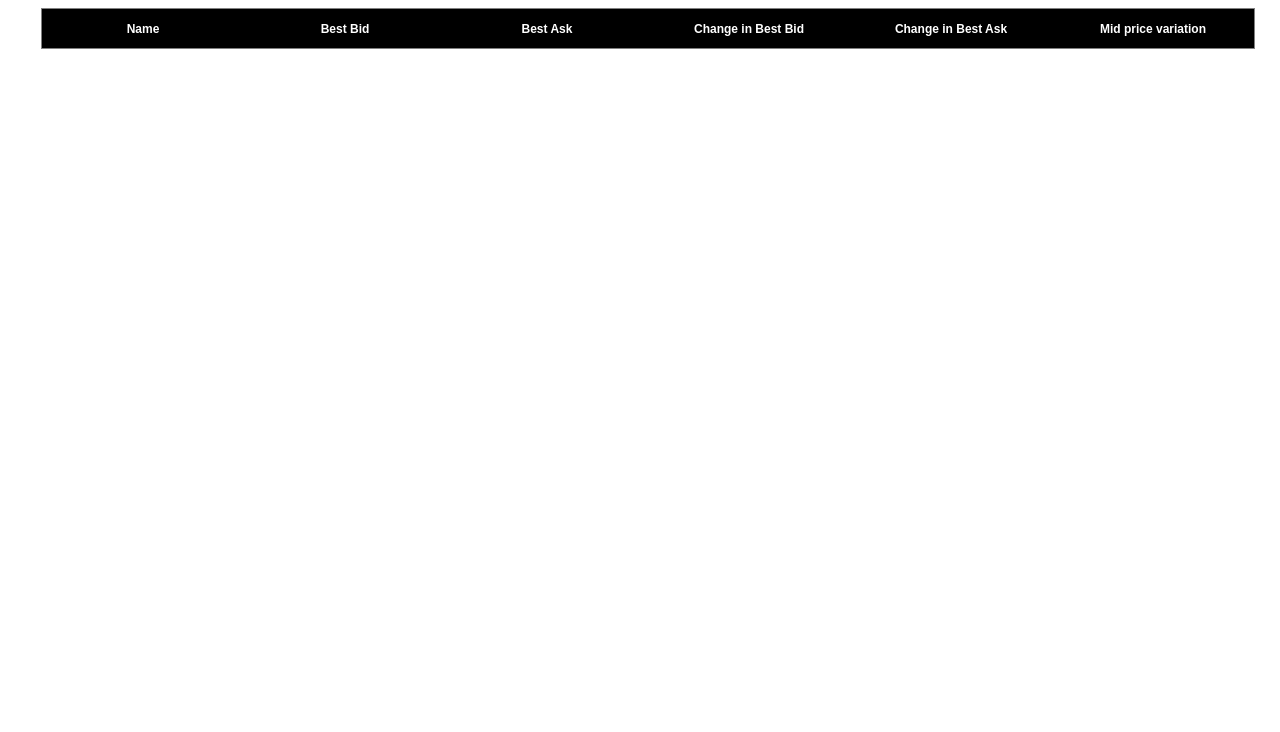
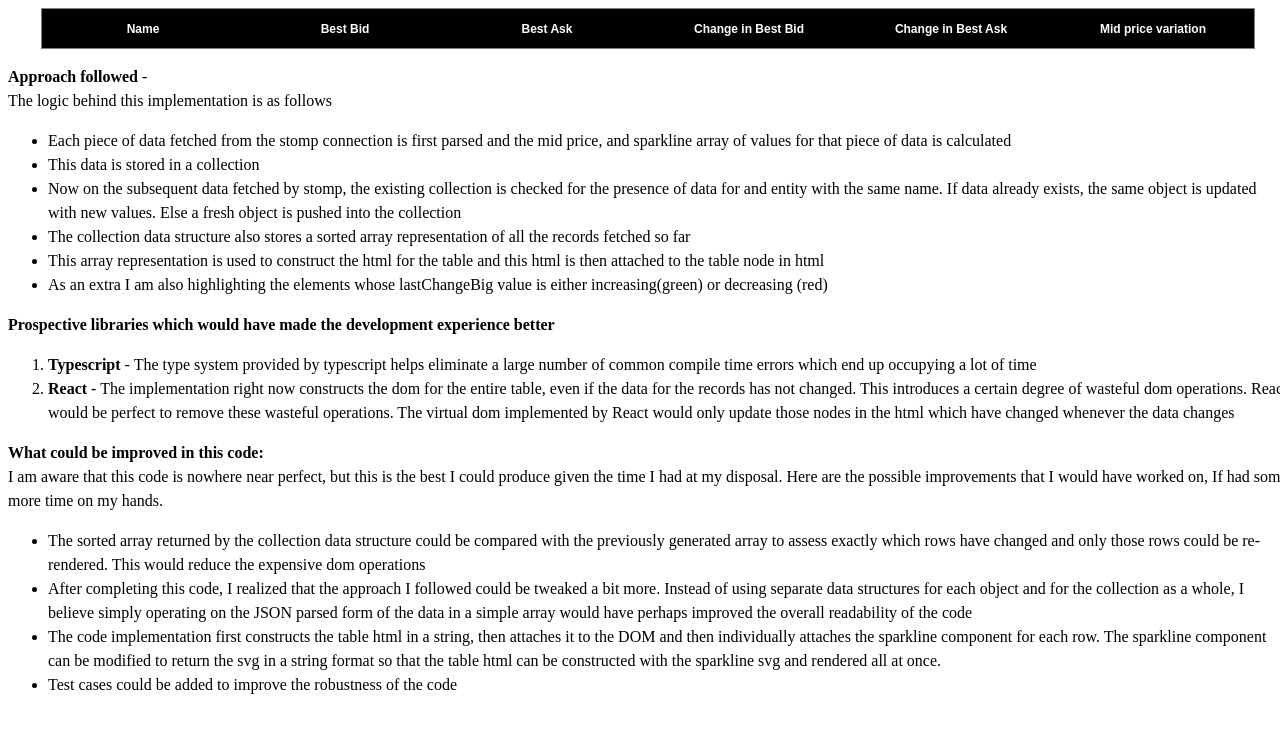
Before and after one commit to nahushf/Dev, a website with bundled scripts: page site/index.html in a window 1280 px wide. Built offline with nearby package versions, Linux system fonts and the light colour scheme; no server answers.

Commit message:
Added extra info to index.html

```diff
--- a/site/index.html
+++ b/site/index.html
@@ -47,6 +47,11 @@
             width: 200px;
             text-align: center;
         }
+
+        .text {
+            font-family: serif;
+            line-height: 1.5;
+        }
     </style>
 </head>
 
@@ -63,6 +68,77 @@
         <tbody id="content"></tbody>
     </table>
 
+    <div class="text">
+        <p>
+            <b>Approach followed</b> -
+            <br /> The logic behind this implementation is as follows
+            <ul>
+                <li>
+                    Each piece of data fetched from the stomp connection is first parsed and the mid price, and sparkline array of values for
+                    that piece of data is calculated
+                </li>
+                <li>
+                    This data is stored in a collection
+                </li>
+                <li>
+                    Now on the subsequent data fetched by stomp, the existing collection is checked for the presence of data for and entity with
+                    the same name. If data already exists, the same object is updated with new values. Else a fresh object
+                    is pushed into the collection
+                </li>
+                <li>
+                    The collection data structure also stores a sorted array representation of all the records fetched so far
+                </li>
+                <li>
+                    This array representation is used to construct the html for the table and this html is then attached to the table node in
+                    html
+                </li>
+                <li>
+                    As an extra I am also highlighting the elements whose lastChangeBig value is either increasing(green) or decreasing (red)
+                </li>
+            </ul>
+        </p>
+        <p>
+            <b>Prospective libraries which would have made the development experience better</b>
+            <ol>
+                <li>
+                    <b>Typescript</b> - The type system provided by typescript helps eliminate a large number of common compile
+                    time errors which end up occupying a lot of time
+                </li>
+                <li>
+                    <b>React</b> - The implementation right now constructs the dom for the entire table, even if the data for
+                    the records has not changed. This introduces a certain degree of wasteful dom operations. React would
+                    be perfect to remove these wasteful operations. The virtual dom implemented by React would only update
+                    those nodes in the html which have changed whenever the data changes
+                </li>
+            </ol>
+        </p>
+        <p>
+            <b>What could be improved in this code:</b>
+            <br> I am aware that this code is nowhere near perfect, but this is the best I could produce given the time I had
+            at my disposal. Here are the possible improvements that I would have worked on, If had some more time on my hands.
+            <ul>
+                <li>
+                    The sorted array returned by the collection data structure could be compared with the previously generated array to assess
+                    exactly which rows have changed and only those rows could be re-rendered. This would reduce the expensive
+                    dom operations
+                </li>
+                <li>
+                    After completing this code, I realized that the approach I followed could be tweaked a bit more. Instead of using separate
+                    data structures for each object and for the collection as a whole, I believe simply operating on the
+                    JSON parsed form of the data in a simple array would have perhaps improved the overall readability of
+                    the code
+                </li>
+                <li>
+                    The code implementation first constructs the table html in a string, then attaches it to the DOM and then individually attaches
+                    the sparkline component for each row. The sparkline component can be modified to return the svg in a
+                    string format so that the table html can be constructed with the sparkline svg and rendered all at once.
+                </li>
+                <li>
+                    Test cases could be added to improve the robustness of the code
+                </li>
+            </ul>
+        </p>
+    </div>
     <script src="bundle.js"></script>
 </body>
 
```
